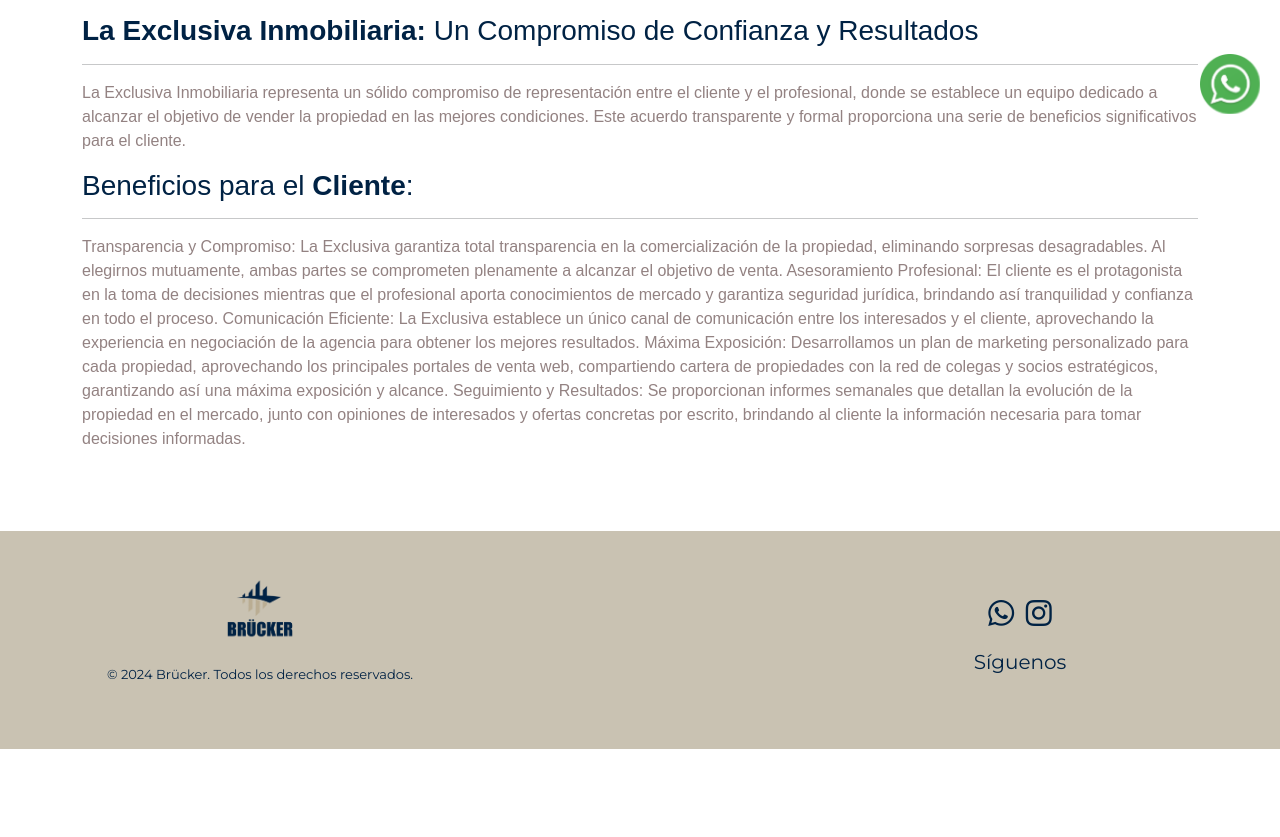
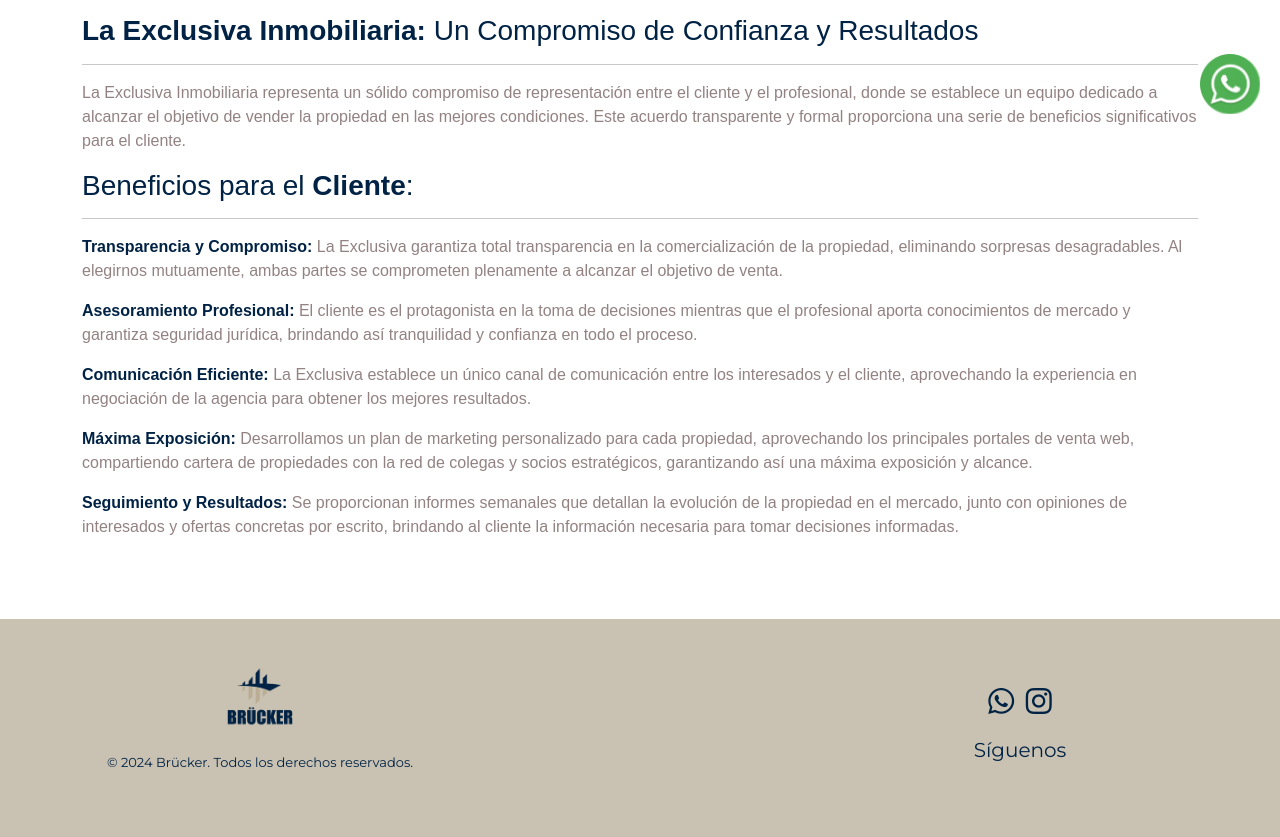
Before and after one commit to ivanagermir/brucker2.0, a PHP site: page /html/exclusividad.html in a window 1280 px wide. Shown: the part 666-1503 px from the top of the page. Before the commit the page ends 1415 px from the top, so only its background shows below. Run offline with PHP 8.4, Linux system fonts and the light colour scheme.

Commit message:
Realizo cambios en css de exclusividad y contacto

```diff
--- a/css/contacto.css
+++ b/css/contacto.css
@@ -2,7 +2,7 @@
 
 /* Portada */
 .portada-contacto {
-  background-image: url('../img/img-contacto/po');
+  background-image: url('../img/img-contacto/contacto.png');
   background-size: cover;
   height: 650px;
   position: relative;
@@ -10,9 +10,6 @@
   background-attachment: fixed;
 }
 
-main{
-  margin-top: 10%;
-}
 /* Textos de comprar*/
 .contact-section {
   font-family: 'Montserrat', sans-serif;
--- a/css/exclusividad.css
+++ b/css/exclusividad.css
@@ -17,9 +17,14 @@ main{
 .exclusividad {
   margin-top: 30px;
 }
+
 .exclusividad h3{
   color: #002244;
 }
 section p {
   color: #938282;
 }
+
+.parrafos-exclusividad strong{
+  color: #002244;
+}
--- a/html/exclusividad.html
+++ b/html/exclusividad.html
@@ -99,22 +99,28 @@
 
       <h3>Beneficios para el <strong>Cliente</strong>:</h3>
       <hr>
+      <div class="parrafos-exclusividad">
         <p>
-      Transparencia y Compromiso: La Exclusiva garantiza total transparencia en la comercialización de la propiedad,
+          <strong>Transparencia y Compromiso:</strong> La Exclusiva garantiza total transparencia en la comercialización de la propiedad,
           eliminando sorpresas desagradables. Al elegirnos mutuamente, ambas partes se comprometen plenamente a alcanzar
           el objetivo de venta.
-      Asesoramiento Profesional: El cliente es el protagonista en la toma de decisiones mientras que el profesional
+        </p>
+        <p> <strong>Asesoramiento Profesional:</strong> El cliente es el protagonista en la toma de decisiones mientras que el profesional
           aporta conocimientos de mercado y garantiza seguridad jurídica, brindando así tranquilidad y confianza en todo
           el proceso.
-      Comunicación Eficiente: La Exclusiva establece un único canal de comunicación entre los interesados y el cliente,
+        </p>
+        <p><strong>Comunicación Eficiente:</strong> La Exclusiva establece un único canal de comunicación entre los interesados y el cliente,
           aprovechando la experiencia en negociación de la agencia para obtener los mejores resultados.
-      Máxima Exposición: Desarrollamos un plan de marketing personalizado para cada propiedad, aprovechando los
+        </p>
+        <p><strong>Máxima Exposición:</strong> Desarrollamos un plan de marketing personalizado para cada propiedad, aprovechando los
           principales portales de venta web, compartiendo cartera de propiedades con la red de colegas y socios
           estratégicos, garantizando así una máxima exposición y alcance.
-      Seguimiento y Resultados: Se proporcionan informes semanales que detallan la evolución de la propiedad en el
+        </p>
+        <p><strong>Seguimiento y Resultados:</strong> Se proporcionan informes semanales que detallan la evolución de la propiedad en el
           mercado, junto con opiniones de interesados y ofertas concretas por escrito, brindando al cliente la información
           necesaria para tomar decisiones informadas.
         </p>
+      </div>
     </section>
   </main>
 
```
Lines whose indentation alone changed are shown as unchanged.
